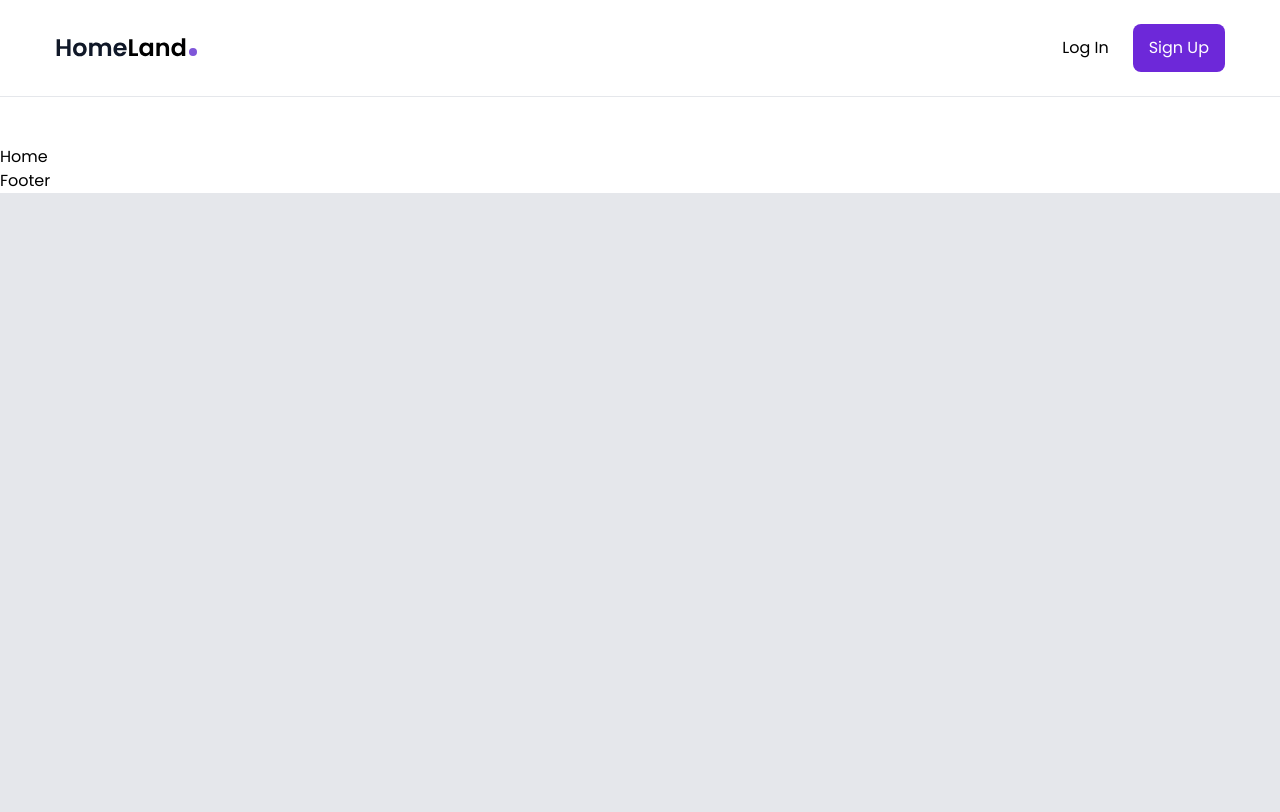
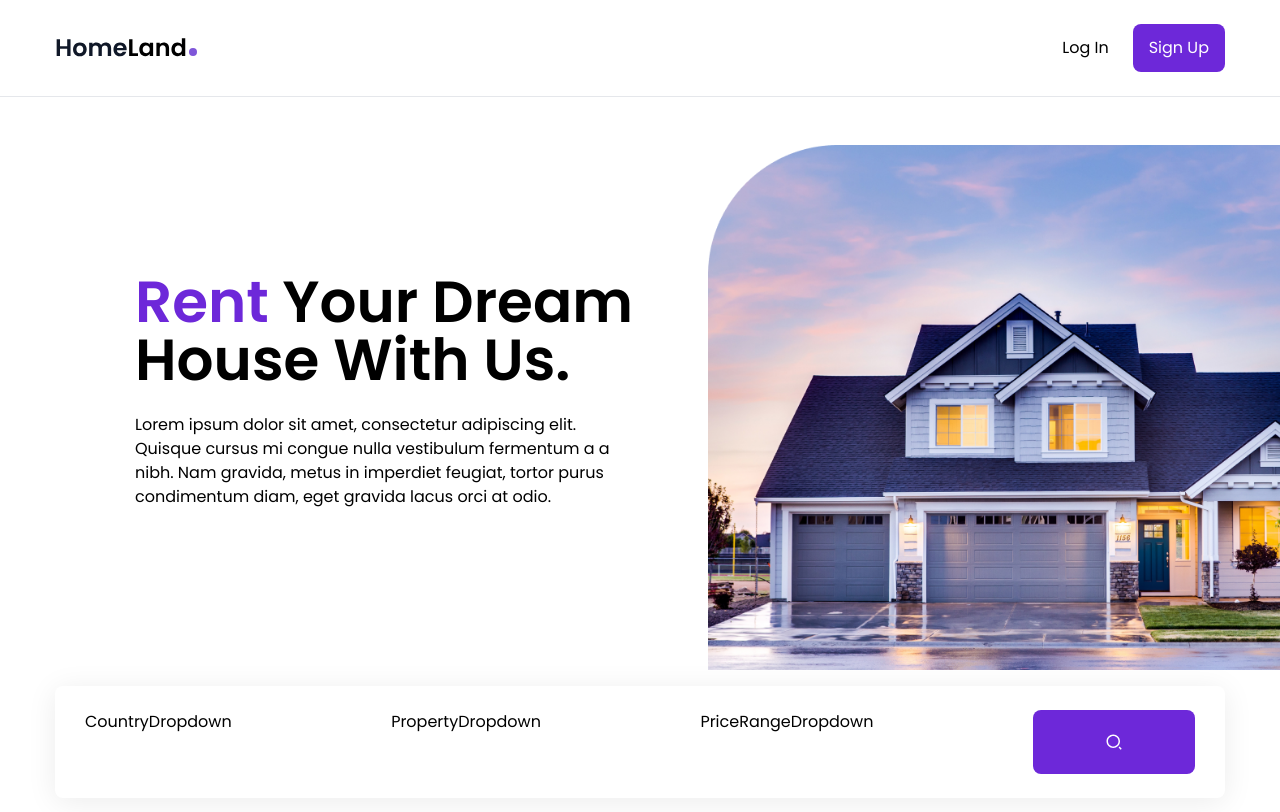
Before and after one commit to halfdobis/real-estate-app, a React (Create React App) app: page / in a window 1280 px wide. Shown: the top 812 px of the page. Built offline with nearby package versions, Linux system fonts and the light colour scheme.

Commit message:
[Hero-Section, Filter-Section]

```diff
--- a/src/components/Banner.js
+++ b/src/components/Banner.js
@@ -1,7 +1,31 @@
-import React from 'react';
+import React from "react";
+
+import Image from "../assets/img/house-banner.png";
+import Search from "../components/Search";
 
 const Banner = () => {
-  return <div>Banner</div>;
+  return (
+    <section className="h-full max-h-[640px] mb-8 xl:mb-24">
+      <div className="flex flex-col lg:flex-row">
+        <div className="lg:ml-8 xl:ml-[135px] flex flex-col items-center lg:items-start text-center lg:text-left justify-center flex-1 px-4 lg:px-0">
+          <h1 className="text-4xl lg:text-[58px] font-semibold leading-none mb-6">
+            <span className="text-violet-700">Rent</span> Your Dream House With
+            Us.
+          </h1>
+          <p className="max-w-[480px] mb-8">
+            Lorem ipsum dolor sit amet, consectetur adipiscing elit. Quisque
+            cursus mi congue nulla vestibulum fermentum a a nibh. Nam gravida,
+            metus in imperdiet feugiat, tortor purus condimentum diam, eget
+            gravida lacus orci at odio.
+          </p>
+        </div>
+        <div className="hidden flex-1 lg:flex justify-end items-end">
+          <img src={Image} alt="banner" />
+        </div>
+      </div>
+      <Search />
+    </section>
+  );
 };
 
 export default Banner;
--- a/src/components/HouseContext.js
+++ b/src/components/HouseContext.js
@@ -1,7 +1,17 @@
-import React from 'react';
+import React, { useState, useEffect, createContext } from "react";
 
-const HouseContext = () => {
-  return <div>HouseContext</div>;
+import { housesData } from "../data";
+
+export const HouseContext = createContext();
+
+const HouseContextProvider = ({ children }) => {
+  const [houses, setHouses] = useState(housesData);
+  const [country, setCountry] = useState("Location (any)");
+  return (
+    <HouseContext.Provider value={console.log("this is the context")}>
+      {children}
+    </HouseContext.Provider>
+  );
 };
 
-export default HouseContext;
+export default HouseContextProvider;
--- a/src/components/Search.js
+++ b/src/components/Search.js
@@ -1,7 +1,22 @@
-import React from 'react';
+import React from "react";
+
+import CountryDropdown from "./CountryDropdown";
+import PropertyDropdown from "./PropertyDropdown";
+import PriceRangeDropdown from "./PriceRangeDropdown";
+
+import { RiSearch2Line } from "react-icons/ri";
 
 const Search = () => {
-  return <div>Search</div>;
+  return (
+    <div className="px-[30px] py-6 max-w-[1170px] mx-auto flex flex-col lg:flex-row justify-between gap-4 lg:gap-x-3 relative lg:top-4 lg:shadow-1 bg-white lg:bg-transparent lg:backdrop-blur rounded-lg">
+      <CountryDropdown />
+      <PropertyDropdown />
+      <PriceRangeDropdown />
+      <button className="bg-violet-700 hover:bg-violet-800 transition w-full lg:max-w-[162px] h-16 rounded-lg flex justify-center items-center text-white text-lg">
+        <RiSearch2Line />
+      </button>
+    </div>
+  );
 };
 
 export default Search;
--- a/src/index.js
+++ b/src/index.js
@@ -4,12 +4,15 @@ import "./index.css";
 import App from "./App";
 
 import { BrowserRouter as Router } from "react-router-dom";
+import HouseContextProvider from "./components/HouseContext";
 
 const root = ReactDOM.createRoot(document.getElementById("root"));
 root.render(
-  <Router>
-    <React.StrictMode>
-      <App />
-    </React.StrictMode>
-  </Router>
+  <HouseContextProvider>
+    <Router>
+      <React.StrictMode>
+        <App />
+      </React.StrictMode>
+    </Router>
+  </HouseContextProvider>
 );
--- a/src/pages/Home.js
+++ b/src/pages/Home.js
@@ -1,7 +1,13 @@
-import React from 'react';
+import React from "react";
+
+import Banner from "../components/Banner";
 
 const Home = () => {
-  return <div>Home</div>;
+  return (
+    <div className="min-h-[1800px]">
+      <Banner />
+    </div>
+  );
 };
 
 export default Home;
```
